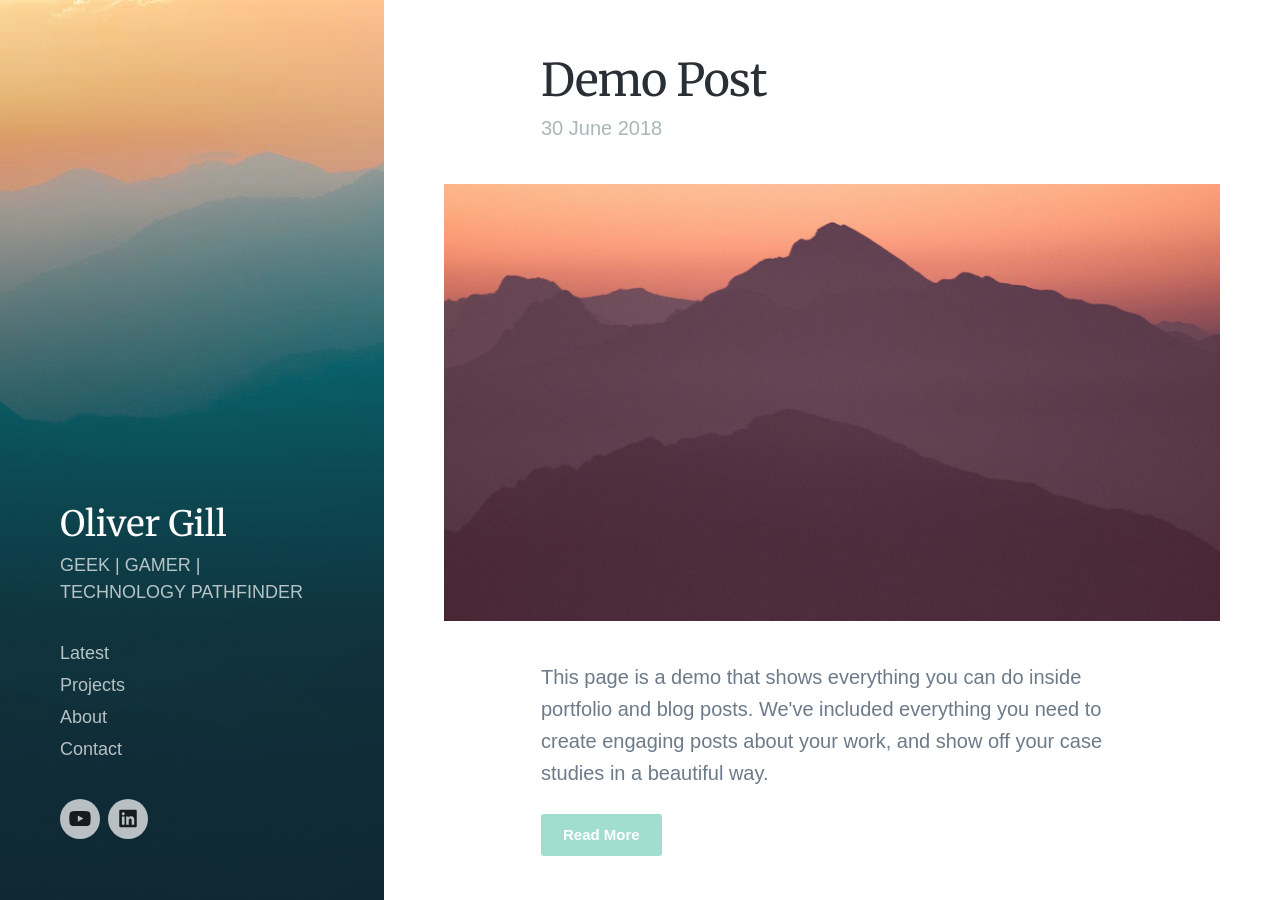
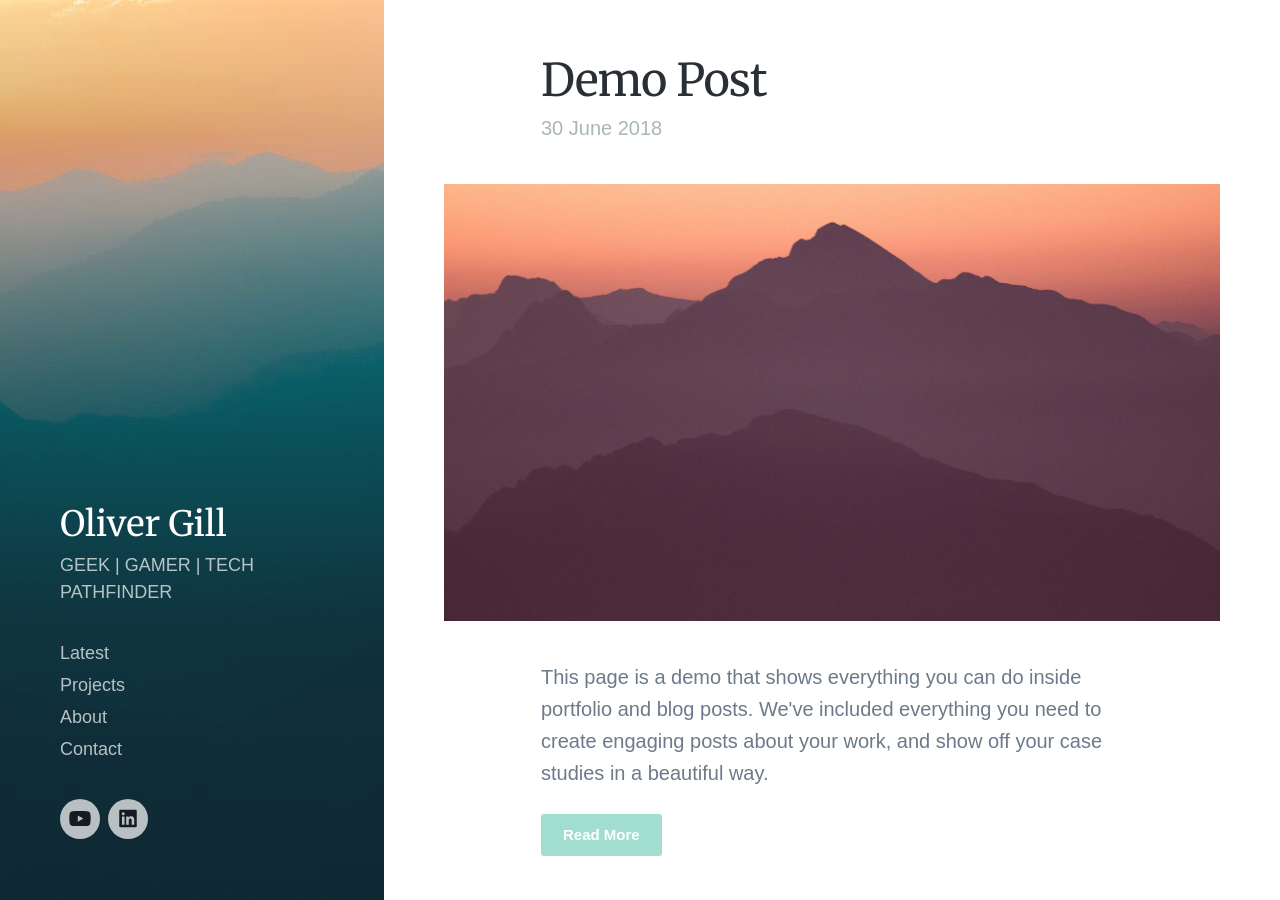
Before and after one commit to olivergillcom/olivergillblog.github.io, a Jekyll site: the page built from index.html, in a window 1280 px wide and 900 px high. Built offline with Jekyll 4.4.1, drawn with Linux system fonts in a browser that asks for light colours; nearby versions of some CDN libraries; some web fonts are replaced; the list of posts is cut into pages by our own code.

Commit message:
Update settings.yml

```diff
--- a/_data/settings.yml
+++ b/_data/settings.yml
@@ -1,6 +1,6 @@
 basic_settings:
   site_title: Oliver Gill
-  site_tagline: GEEK | GAMER | TECHNOLOGY PATHFINDER
+  site_tagline: GEEK | GAMER | TECH PATHFINDER
   favicon_image: /images/favicon.png
 
 header_settings:
```
